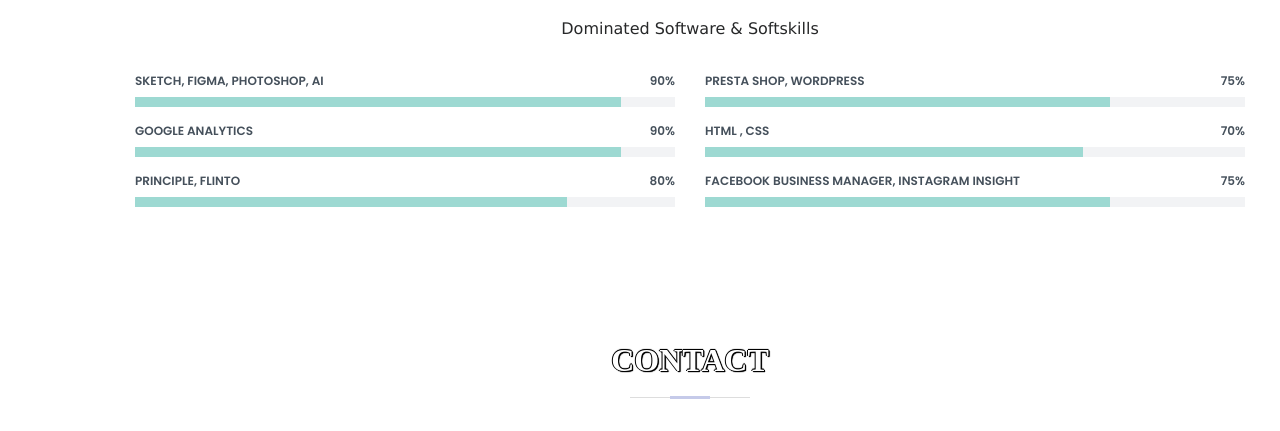
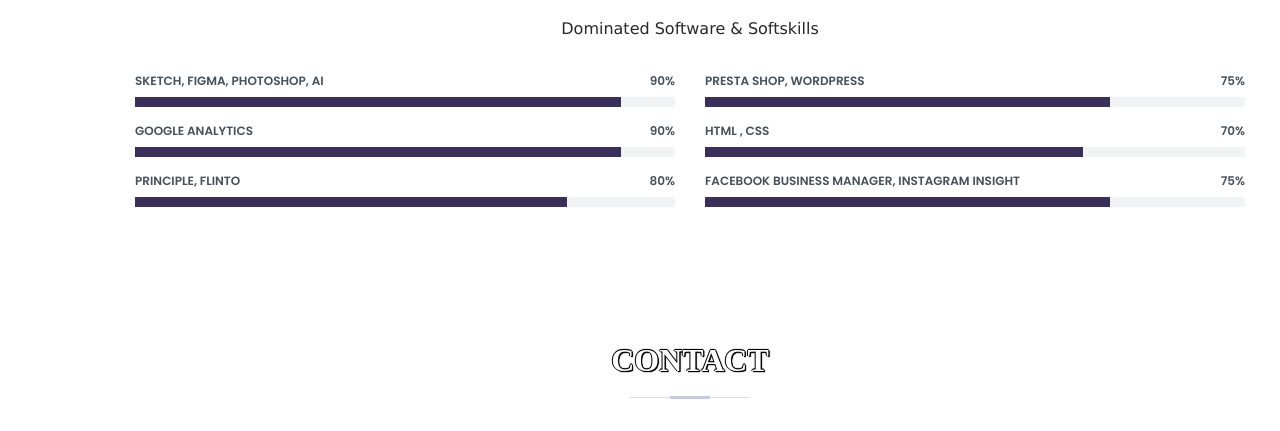
Before and after one commit to hoyunsheng/yunshengho-portfolio, a plain HTML site: page index.html in a window 1280 px wide. Shown: the part 2831-3262 px from the top of the page. Drawn offline with Linux system fonts and the light colour scheme.

Commit message:
skill bars color

```diff
--- a/assets/css/style.css
+++ b/assets/css/style.css
@@ -513,7 +513,7 @@ section {
   width: 1px;
   height: 10px;
   transition: .9s;
-  background-color: #9DD9D2
+  background-color: #392F5A
 
 
 ;
```
Also changed, not shown: assets/img/portfolio/portfolio-5.1.jpg (added), assets/img/portfolio/portfolio-5.jpg, 3 other files.
